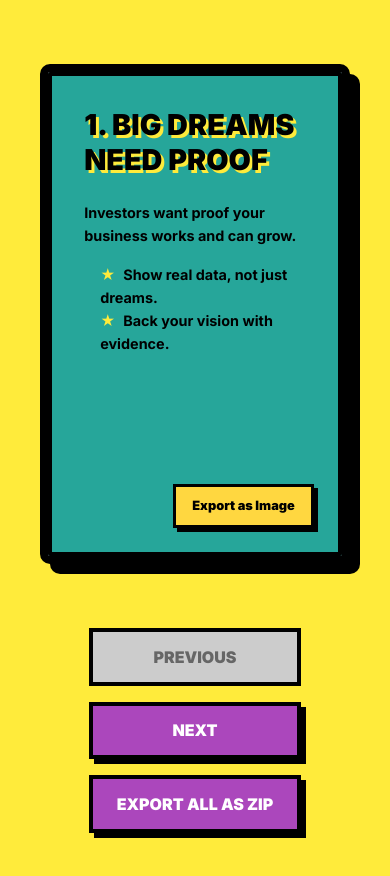
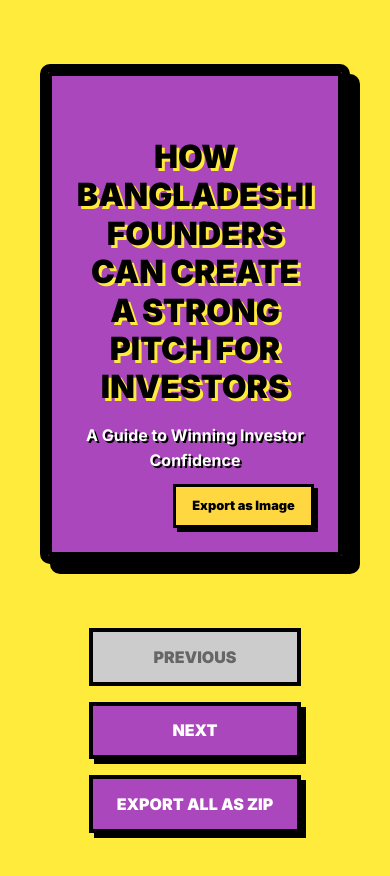
Before and after one commit to jamilxt/quickdrop-landing-page, a plain HTML site: page index.html in a window 390 px wide. Drawn offline with nearby package versions, Linux system fonts and the light colour scheme; a script that the page names is missing.

Commit message:
Update index.html

```diff
--- a/index.html
+++ b/index.html
@@ -71,6 +71,26 @@
             color: #ffeb3b;
             margin-right: 0.5rem;
         }
+        /* Title Slide Specific Styles */
+        #slide0 {
+            display: flex;
+            flex-direction: column;
+            justify-content: center;
+            align-items: center;
+            text-align: center;
+            background-color: #ab47bc; /* Purple for title slide */
+        }
+        #slide0 h1 {
+            font-size: 3rem;
+            line-height: 1.2;
+            margin-bottom: 1rem;
+        }
+        #slide0 p {
+            font-size: 1.5rem;
+            font-weight: 700;
+            color: #fff;
+            text-shadow: 2px 2px #000;
+        }
         .nav-buttons {
             display: flex;
             flex-wrap: wrap;
@@ -135,6 +155,12 @@
             .slide p, .slide li {
                 font-size: 1rem;
             }
+            #slide0 h1 {
+                font-size: 2.5rem;
+            }
+            #slide0 p {
+                font-size: 1.2rem;
+            }
             .nav-buttons button, .export-all-button {
                 padding: 0.8rem 1.5rem;
                 font-size: 1rem;
@@ -149,6 +175,12 @@
             }
             .slide p, .slide li {
                 font-size: 0.9rem;
+            }
+            #slide0 h1 {
+                font-size: 2rem;
+            }
+            #slide0 p {
+                font-size: 1rem;
             }
             .nav-buttons {
                 flex-direction: column;
@@ -167,7 +199,12 @@
 </head>
 <body>
     <div class="slide-container">
-        <section class="slide active" id="slide1">
+        <section class="slide active" id="slide0">
+            <h1>How Bangladeshi Founders Can Create a Strong Pitch for Investors</h1>
+            <p>A Guide to Winning Investor Confidence</p>
+            <button class="export-button" onclick="exportSlide('slide0')">Export as Image</button>
+        </section>
+        <section class="slide" id="slide1">
             <h1>1. Big Dreams Need Proof</h1>
             <p>Investors want proof your business works and can grow.</p>
             <ul>
@@ -334,4 +371,4 @@
         updateSlide();
     </script>
 </body>
-</html>
+    </html>
```
